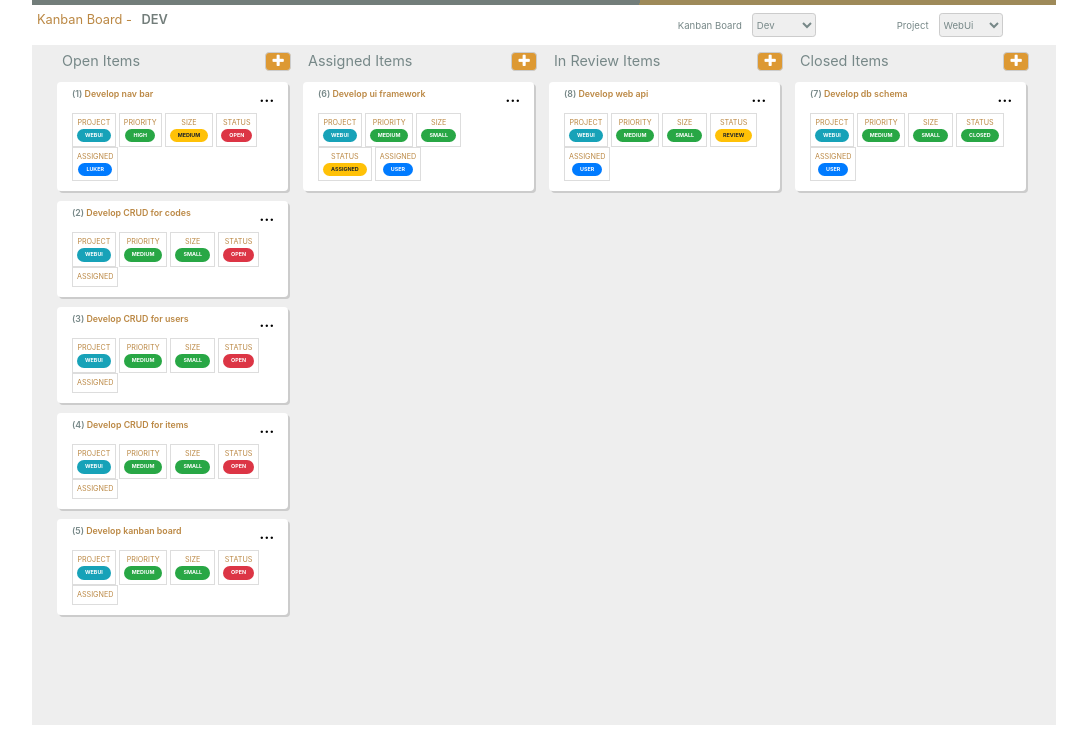
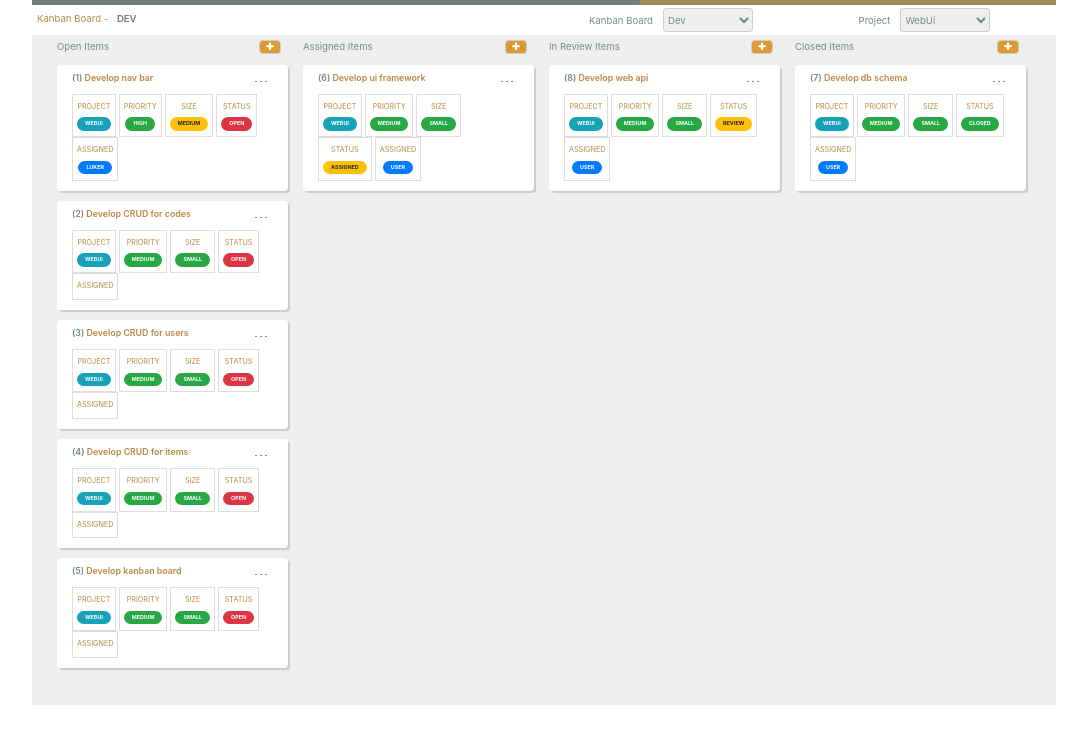
Before and after one commit to ron-deboer/btl-react, a React app: page /login in a window 1280 px wide. Both pictures are taken after a click on the button "Login". Shown: the part 50-800 px from the top of the page, without its empty margins (96-1183 px from the left). Built offline with nearby package versions, Linux system fonts and the light colour scheme.

Commit message:
home page layout

```diff
--- a/src/components/Home/Card.js
+++ b/src/components/Home/Card.js
@@ -67,7 +67,7 @@ class Card extends Component {
                                     this.handleEditClick();
                                 }}
                             >
-                                <span className="icon">...</span>
+                                <span className="icon">. . .</span>
                             </button>
                         </div>
                     </div>
--- a/src/components/Home/Column.js
+++ b/src/components/Home/Column.js
@@ -25,7 +25,7 @@ const Column = (props) => {
                 <div className="title">{props.title} Items</div>
                 <div className="newitem">
                     <button className="btn-edit" onClick={handleAddItem}>
-                        <i className="fa fa-plus fa-xs icon"></i>
+                        <i className="fa fa-plus fa-xs"></i>
                     </button>
                 </div>
             </div>
--- a/src/components/Home/card.scss
+++ b/src/components/Home/card.scss
@@ -8,14 +8,15 @@
 
     .item-card-body {
         padding: 0;
+        font-size: 1.1vh;
+        line-height: 2.1vh;
         .item-card-header {
-            border: 0px solid #eee;
+            border: 0px dotted red;
             color: #b84;
             padding: 0;
-            display: grid;
-            grid-template-columns: 90% auto;
+            display: flex;
+            justify-content: space-between;
             .title {
-                font-size: 1.1vh;
                 padding: 0;
                 .id {
                     color: #788;
@@ -26,13 +27,8 @@
                 cursor: pointer;
                 .btn-edit {
                     background-color: #fff;
-                    line-height: 16px;
                     border: 0;
                     vertical-align: top;
-                }
-                .icon {
-                    font-size: 16px;
-                    font-weight: 600;
                 }
                 .btn-edit:focus {
                     outline: 0;
--- a/src/components/Home/column.scss
+++ b/src/components/Home/column.scss
@@ -1,21 +1,18 @@
-$font-size: 1vh;
-$font-size-select: 0.75vh;
-$font-size-column-title: 1.8vh;
+$font-size: 1.2vh;
 .column-container {
-    height: calc(100vh - 120px);
+    height: calc(100vh - 130px);
     overflow-y: hidden;
     .ccheader {
-        width: 100%;
-        font-size: $font-size-column-title;
-        display: grid;
-        grid-template-columns: 1fr 10%;
-        padding: 5px 10px;
-        .title {
-        }
+        width: 95%;
+        font-size: $font-size;
+        display: flex;
+        justify-content: space-between;
+        padding: 5px;
+        border: 0px dotted red;
         .newitem {
             .btn-edit {
-                line-height: $font-size-column-title;
-                font-size: $font-size-column-title;
+                line-height: $font-size;
+                font-size: $font-size;
                 cursor: pointer;
                 border: 1px solid #ccc;
                 border-radius: 4px;
--- a/src/components/Home/home.scss
+++ b/src/components/Home/home.scss
@@ -1,14 +1,15 @@
-$font-size: 1vw;
-$font-size-select: 0.75vw;
+$font-size: 1.2vh;
 .home-container {
     max-height: 100%;
     overflow: hidden;
     .header {
         display: grid;
-        grid-template-columns: auto 20% 20%;
-        padding: 5px;
+        grid-template-columns: 1fr 25% 25%;
+        padding: 0px 5px;
+        border: 0px dotted red;
         .title {
             font-size: $font-size;
+            line-height: 3.5vh;
             color: #b84;
             .boardcode {
                 color: #727d7a;
@@ -19,11 +20,8 @@ $font-size-select: 0.75vw;
         }
         .selectcode {
             color: #788;
-            font-size: $font-size-select;
+            font-size: $font-size;
             margin: 0px 10px;
-            select {
-                font-size: $font-size-select;
-            }
             text-align: right;
             .text {
                 margin-right: 10px;
@@ -35,8 +33,10 @@ $font-size-select: 0.75vw;
             #projectcode {
                 border: 1px solid #ccc;
                 color: #788;
-                width: 5vw;
+                width: 7vw;
                 padding: 0;
+                font-size: $font-size;
+                line-height: 2vh;
             }
             .dropdown:focus {
                 outline: 0;
```
